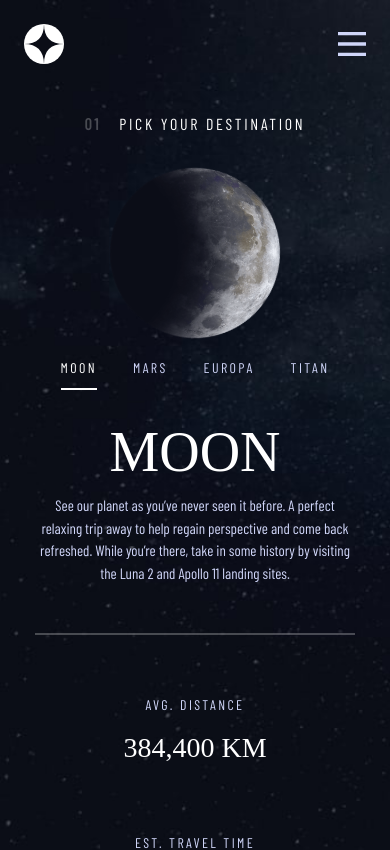
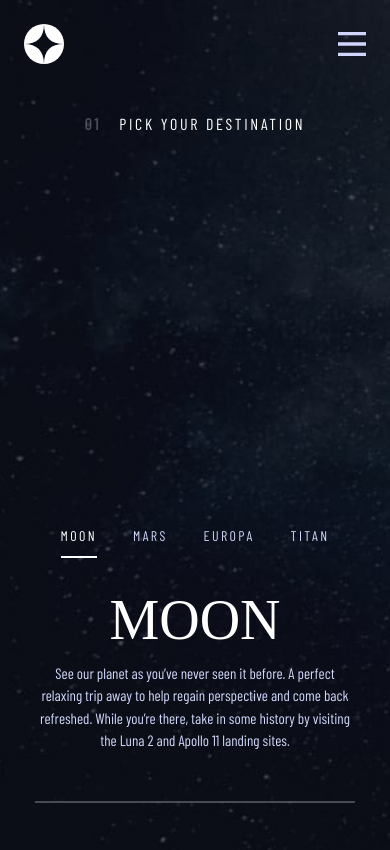
Before and after one commit to Sagniksynk/spaceTourism, a React (Vite) app: page /destination in a window 390 px wide. Shown: the top 850 px of the page. Built offline with nearby package versions, Linux system fonts and the light colour scheme; a web font is replaced by a local one.

Commit message:
Planets (#1)
* added planets

* minor chnage

* testing spline

* adding spline models

* adding spline models

* removed logo and added models

* again

* fixed some layout sizes

* final touches

```diff
--- a/index.html
+++ b/index.html
@@ -9,5 +9,16 @@
   <body>
     <div id="root"></div>
     <script type="module" src="/src/main.jsx"></script>
+    <script>
+      function hideLogo(){
+        try {
+          document.querySelector('spline-viewer').shadowRoot.querySelector('#logo').style.display = 'none'
+        } catch {}
+        requestAnimationFrame(hideLogo)
+         // Uncomment this if the logo comes back even after hiding
+      }
+
+      hideLogo()
+    </script>
   </body>
 </html>
--- a/package.json
+++ b/package.json
@@ -10,9 +10,14 @@
     "preview": "vite preview"
   },
   "dependencies": {
+    "@react-three/drei": "^9.101.0",
+    "@react-three/fiber": "^8.15.19",
+    "@splinetool/r3f-spline": "^1.0.2",
     "react": "^18.2.0",
     "react-dom": "^18.2.0",
+    "react-helmet": "^6.1.0",
     "react-router-dom": "^6.22.1",
+    "three": "^0.162.0",
     "vercel": "^33.5.3"
   },
   "devDependencies": {
--- a/src/components/Destination.jsx
+++ b/src/components/Destination.jsx
@@ -1,59 +1,90 @@
-import React, { useState, useRef } from 'react';
-import Navbar from './Navbar';
-import DestinationNav from './DestinationNav';
-import data from '../assets/data.json';
-import moon from '../assets/images/destination/image-moon.png'
-import mars from '../assets/images/destination/image-mars.png'
-import europa from '../assets/images/destination/image-europa.png'
-import titan from '../assets/images/destination/image-titan.png'
-
+import React, { useState, useRef, Suspense } from "react";
+import { Helmet } from "react-helmet";
+import Navbar from "./Navbar";
+import DestinationNav from "./DestinationNav";
+import data from "../assets/data.json";
+import moon from "../assets/images/destination/image-moon.png";
+import mars from "../assets/images/destination/image-mars.png";
+import europa from "../assets/images/destination/image-europa.png";
+import titan from "../assets/images/destination/image-titan.png";
 
 const Destination = () => {
+
 	const [activeDestination, setactiveDestination] = useState(0);
-	const pics = [moon , mars , europa , titan]
+	const planetUrls = [
+		"https://prod.spline.design/HIfW0Nr0f3iEY2OU/scene.splinecode",
+		"https://prod.spline.design/CJ4YWQN7V3rHnGsp/scene.splinecode",
+		"https://prod.spline.design/g2ItcebU0x09DTq9/scene.splinecode",
+		"https://prod.spline.design/C0PUeEQqghNmB8Do/scene.splinecode",
+	];
+	//[mooon , mars , euroopa , titan]
+	const pics = [moon, mars, europa, titan];
 	return (
-		<div className='bg-destinationMobile sm:bg-destinationTablet md:bg-destinationDesktop bg-cover bg-center flex flex-col  w-full text-white min-h-screen'>
+		<div className="bg-destinationMobile sm:bg-destinationTablet md:bg-destinationDesktop bg-cover bg-center flex flex-col  w-full text-white min-h-screen">
 			<Navbar />
-			<main className=' container mx-auto text-center w-full mt-6 sm:mt-12 md:mt-24'>
-				<h2 className=' text-center sm:text-left font-barlow text-base tracking-[2.7px] sm:text-xl sm:tracking-[3.38px] md:mb-16'>
-					<span className='font-bold opacity-25 mr-[18px]'>01</span>PICK YOUR
-					DESTINATION
+			<main className=" container mx-auto text-center w-full mt-6 sm:mt-12 md:mt-24">
+				<h2 className=" text-center sm:text-left font-barlow text-base tracking-[2.7px] sm:text-xl sm:tracking-[3.38px] md:mb-16">
+					<span className="font-bold opacity-25 mr-[18px]">01</span>
+					PICK YOUR DESTINATION
 				</h2>
-				<div className='md:flex'>
-					<img
+				<div className="md:flex">
+					{/* <img
 						className=' rotator h-[170px] sm:h-56 md:h-[300px] aspect-square mx-auto mt-8 mb-5 sm:my-14'
 						src={pics[activeDestination]}
 						alt=''
-					/>
-					<div className=' md:flex md:flex-col md:text-left md:max-w-[450px] md:pr-11'>
+					/> */}
+					<Helmet>
+						<script
+							type="module"
+							src="https://unpkg.com/@splinetool/viewer@1.0.93/build/spline-viewer.js"
+						></script>
+					</Helmet>
+					<div className=" h-[40vh] md:h-[300px] aspect-square mx-auto mt-8 mb-5 sm:my-14">
+						<spline-viewer
+							key={activeDestination}
+							loading-anim-type="none"
+							url={planetUrls[activeDestination]}
+						></spline-viewer>
+					</div>
+
+					<div className=" md:flex md:flex-col md:text-left md:max-w-[450px] md:pr-11">
 						<DestinationNav
 							destination={activeDestination}
 							setdestination={setactiveDestination}
 						/>
-						<div className=' max-w-80 sm:max-w-[550px] mx-auto mt-8'>
-							<div className='sm:col-start-1 sm:col-end-3 border-b-2 border-white/[.25] pb-[49px]'>
-								<h1 className='font-bellefair text-[56px] sm:text-7xl  uppercase'>
+						<div className=" max-w-80 sm:max-w-[550px] mx-auto mt-8">
+							<div className="sm:col-start-1 sm:col-end-3 border-b-2 border-white/[.25] pb-[49px]">
+								<h1 className="font-bellefair text-[56px] sm:text-7xl  uppercase">
 									{data.destinations[activeDestination].name}
 								</h1>
-								<p className='text-[15px] text-center md:text-left px-1 font-barlow text-secondary sm:mt-2 sm:text-base sm:leading-6 '>
-									{data.destinations[activeDestination].description}
+								<p className="text-[15px] text-center md:text-left px-1 font-barlow text-secondary sm:mt-2 sm:text-base sm:leading-6 ">
+									{
+										data.destinations[activeDestination]
+											.description
+									}
 								</p>
 							</div>
-							<div className='flex flex-col sm:flex-row justify-evenly py-7 md:pb-0 md:justify-start md:gap-12'>
-								<div className='my-8 '>
-									<h4 className='font-barlow text-secondary tracking-[2.36px] text-sm mb-3'>
+							<div className="flex flex-col sm:flex-row justify-evenly py-7 md:pb-0 md:justify-start md:gap-12">
+								<div className="my-8 ">
+									<h4 className="font-barlow text-secondary tracking-[2.36px] text-sm mb-3">
 										AVG. DISTANCE
 									</h4>
-									<span className='font-bellefair text-[28px] uppercase'>
-										{data.destinations[activeDestination].distance}
+									<span className="font-bellefair text-[28px] uppercase">
+										{
+											data.destinations[activeDestination]
+												.distance
+										}
 									</span>
 								</div>
-								<div className='my-8'>
-									<h4 className='font-barlow text-secondary text-sm tracking-[2.36px] mb-3'>
+								<div className="my-8">
+									<h4 className="font-barlow text-secondary text-sm tracking-[2.36px] mb-3">
 										EST. TRAVEL TIME
 									</h4>
-									<span className='font-bellefair text-[28px] uppercase'>
-										{data.destinations[activeDestination].travel}
+									<span className="font-bellefair text-[28px] uppercase">
+										{
+											data.destinations[activeDestination]
+												.travel
+										}
 									</span>
 								</div>
 							</div>
--- a/src/index.css
+++ b/src/index.css
@@ -4,7 +4,9 @@
 @tailwind components;
 @tailwind utilities;
 
-
+html{
+    background-color: #0B0D17;
+}
 
 @media (width > 640px) {
     nav>a::after {
```
Also changed, not shown: 2 other files (tests, documents, lock files or other folders).
